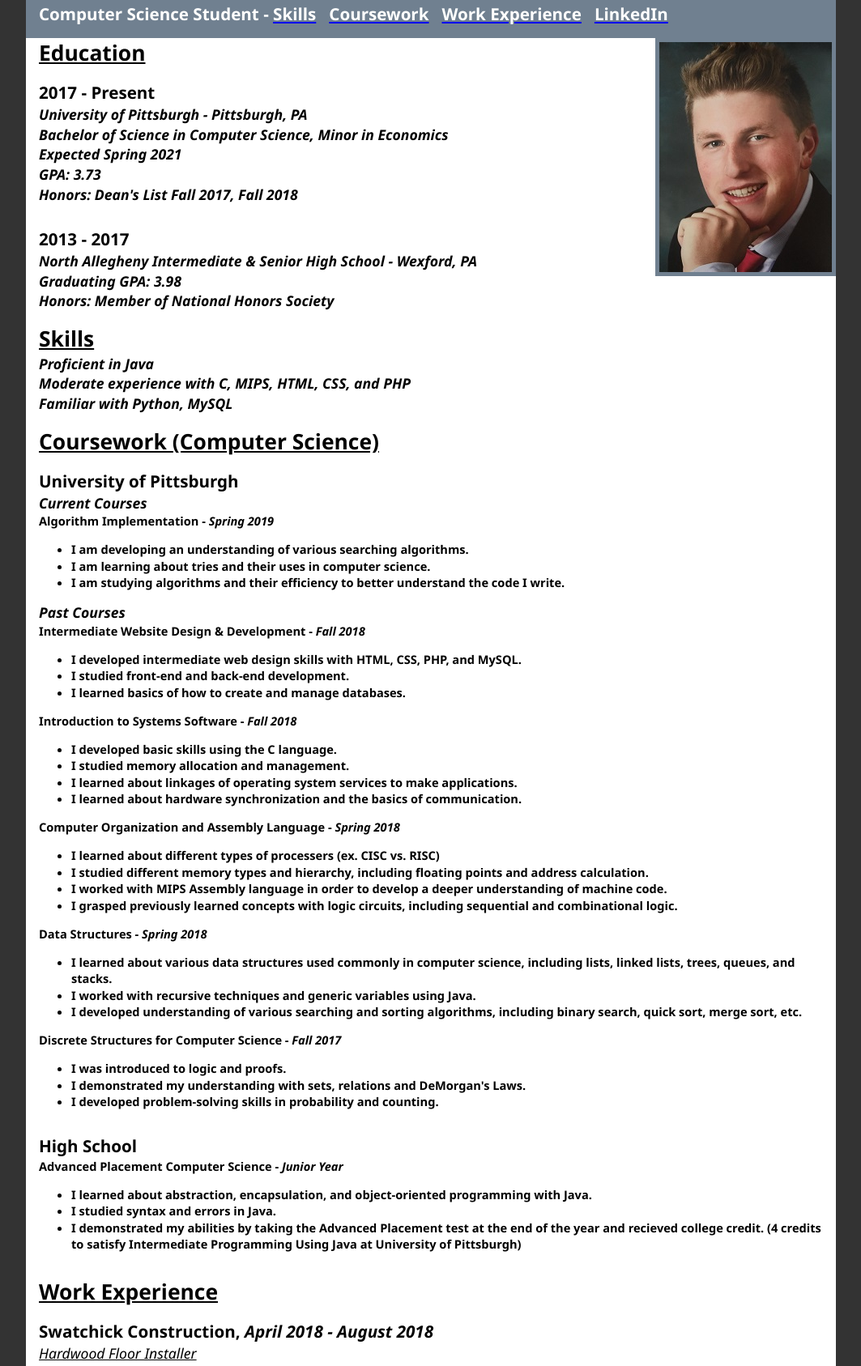
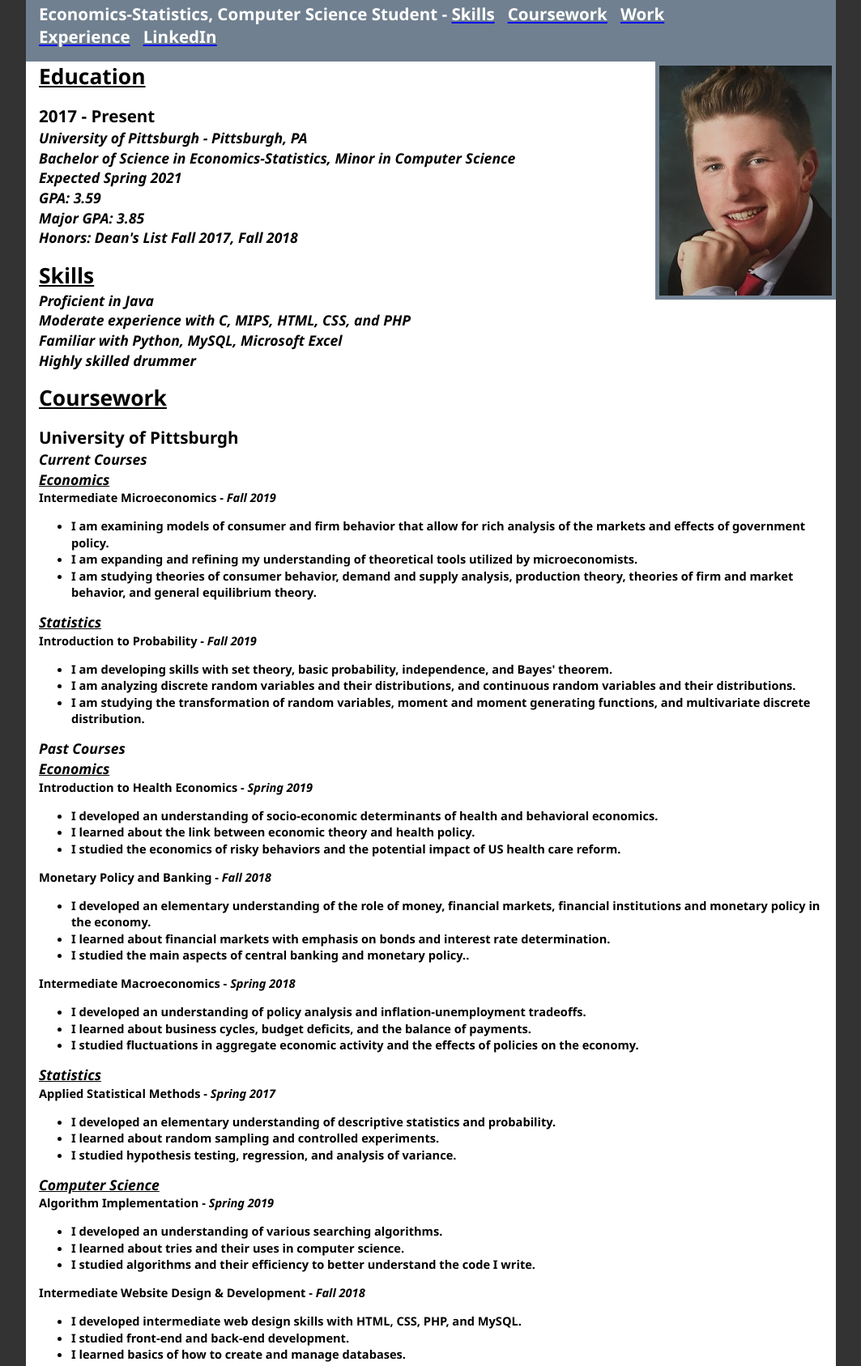
Before and after one commit to bradyswatchick/bradyswatchick.github.io, a plain HTML site: page index.html in a window 1280 px wide. Shown: the part 75-1762 px from the top of the page at 81% size, without its empty margins (108-1171 px from the left). Drawn offline with Linux system fonts and the light colour scheme.

Commit message:
updating resume/projects/work experience

```diff
--- a/index.html
+++ b/index.html
@@ -9,38 +9,108 @@
 <body>
 	<header class="site-header" role="banner">
 		<h1>Brady Swatchick&nbsp;-&nbsp;<a href="portfolio.html"><font color="white">Portfolio</font></a>&nbsp;&nbsp;<a href="Resume2019.pdf"><font color="white">Resume</font></a></h1>
-		<h3 style="padding-left: 0rem;text-align: left;">Computer Science Student&nbsp;-&nbsp;<a href="#skills"><font color="white">Skills</font></a>&nbsp;&nbsp;&nbsp;<a href="#relevant-courses"><font color="white">Coursework</font></a>&nbsp;&nbsp;&nbsp;<a href="#work-experience"><font color="white">Work Experience</font></a>&nbsp;&nbsp;&nbsp;<a href="https://www.linkedin.com/in/bradyswatchick"><font color="white">LinkedIn</font></a>&nbsp;&nbsp;&nbsp;</h3>
+		<h3 style="padding-left: 0rem;text-align: left;">Economics-Statistics, Computer Science Student&nbsp;-&nbsp;<a href="#skills"><font color="white">Skills</font></a>&nbsp;&nbsp;&nbsp;<a href="#relevant-courses"><font color="white">Coursework</font></a>&nbsp;&nbsp;&nbsp;<a href="#work-experience"><font color="white">Work Experience</font></a>&nbsp;&nbsp;&nbsp;<a href="https://www.linkedin.com/in/bradyswatchick"><font color="white">LinkedIn</font></a>&nbsp;&nbsp;&nbsp;</h3>
 	</header>
 
 	<h2 id="education" style="text-decoration: underline;"><img src="me.jpg" alt="Picture of me." style="float:right;border: 5px solid #708090;">Education</h2>
 	<h3 style="padding-top: 1rem;">2017 - Present </h3>
-	<h4>University of Pittsburgh - Pittsburgh, PA<br/>Bachelor of Science in Computer Science, Minor in Economics<br/>Expected Spring 2021<br/></h4>
-	<h4>GPA: 3.73</h4>
+	<h4>University of Pittsburgh - Pittsburgh, PA<br/>Bachelor of Science in Economics-Statistics, Minor in Computer Science<br/>Expected Spring 2021<br/></h4>
+	<h4>GPA: 3.59</h4>
+	<h4>Major GPA: 3.85</h4>
 	<h4>Honors: Dean's List Fall 2017, Fall 2018
-	<h3><br/>2013 - 2017 </h3>
-	<h4>North Allegheny Intermediate & Senior High School - Wexford, PA<br/>Graduating GPA: 3.98<br/>Honors: Member of National Honors Society</h4>
 
 	<h2 style="padding-top: 1rem;text-decoration: underline;" id="skills">Skills</h2>
 	<h4>Proficient in <strong>Java</strong></h4>
 	<h4>Moderate experience with <strong>C, MIPS, HTML, CSS,</strong> and <strong>PHP</strong></h4>
-	<h4>Familiar with <strong>Python, MySQL</strong></h4>
+	<h4>Familiar with <strong>Python, MySQL, Microsoft Excel</strong></h4>
+	<h4>Highly skilled drummer</h4>
 
 
-	<h2 style="padding-top: 1rem;text-decoration: underline;" id="relevant-courses">Coursework (Computer Science)</h2>
+	<h2 style="padding-top: 1rem;text-decoration: underline;" id="relevant-courses">Coursework</h2>
 
 	<h3 style="padding-top: 1rem;">University of Pittsburgh</h3>
-	<h4>Current Courses</h4>
+	<h4><strong>Current Courses</strong></h4>
+
+
+	<h4 style="text-decoration: underline;">Economics</h4>
+
+	<h5> Intermediate Microeconomics - <em>Fall 2019</em></h5>
+	<h5>
+	<ul>
+		<li>I am examining models of consumer and firm behavior that allow for rich analysis of the markets and effects of government policy.</li>
+		<li>I am expanding and refining my understanding of theoretical tools utilized by microeconomists.</li>
+		<li>I am studying theories of consumer behavior, demand and supply analysis, production theory, theories of firm and market behavior, and general equilibrium theory.</li>
+	</ul>
+	</h5>
+
+	<h4 style="text-decoration: underline;">Statistics</h4>
+
+	<h5> Introduction to Probability - <em>Fall 2019</em></h5>
+	<h5>
+	<ul>
+		<li>I am developing skills with set theory, basic probability, independence, and Bayes' theorem.</li>
+		<li>I am analyzing discrete random variables and their distributions, and continuous random variables and their distributions.</li>
+		<li>I am studying the transformation of random variables, moment and moment generating functions, and multivariate discrete distribution.</li>
+	</ul>
+	</h5>
+
+
+	<h4><strong>Past Courses</strong></h4>
+
+
+	<h4 style="text-decoration: underline;">Economics</h4>
+
+	<h5> Introduction to Health Economics - <em>Spring 2019</em></h5>
+	<h5>
+	<ul>
+		<li>I developed an understanding of socio-economic determinants of health and behavioral economics.</li>
+		<li>I learned about the link between economic theory and health policy.</li>
+		<li>I studied the economics of risky behaviors and the potential impact of US health care reform.</li>
+	</ul>
+	</h5>
+
+	<h5> Monetary Policy and Banking - <em>Fall 2018</em></h5>
+	<h5>
+	<ul>
+		<li>I developed an elementary understanding of the role of money, financial markets, financial institutions and monetary policy in the economy.</li>
+		<li>I learned about financial markets with emphasis on bonds and interest rate determination.</li>
+		<li>I studied the main aspects of central banking and monetary policy..</li>
+	</ul>
+	</h5>
+
+	<h5> Intermediate Macroeconomics - <em>Spring 2018</em></h5>
+	<h5>
+	<ul>
+		<li>I developed an understanding of policy analysis and inflation-unemployment tradeoffs.</li>
+		<li>I learned about business cycles, budget deficits, and the balance of payments.</li>
+		<li>I studied fluctuations in aggregate economic activity and the effects of policies on the economy.</li>
+	</ul>
+	</h5>
+
+
+
+	<h4 style="text-decoration: underline;">Statistics</h4>
+
+	<h5> Applied Statistical Methods - <em>Spring 2017</em></h5>
+	<h5>
+	<ul>
+		<li>I developed an elementary understanding of descriptive statistics and probability.</li>
+		<li>I learned about random sampling and controlled experiments.</li>
+		<li>I studied hypothesis testing, regression, and analysis of variance.</li>
+	</ul>
+	</h5>
+
+
+	<h4 style="text-decoration: underline;">Computer Science</h4>
 
 	<h5> Algorithm Implementation - <em>Spring 2019</em></h5>
 	<h5>
 	<ul>
-		<li>I am developing an understanding of various searching algorithms.</li>
-		<li>I am learning about tries and their uses in computer science.</li>
-		<li>I am studying algorithms and their efficiency to better understand the code I write.</li>
+		<li>I developed an understanding of various searching algorithms.</li>
+		<li>I learned about tries and their uses in computer science.</li>
+		<li>I studied algorithms and their efficiency to better understand the code I write.</li>
 	</ul>
 	</h5>
-
-	<h4>Past Courses</h4>
 
 	<h5>Intermediate Website Design & Development - <em>Fall 2018</em></h5>
 	<h5>
@@ -101,7 +171,16 @@
 
 	<h2 style="padding-top: 1rem;text-decoration: underline;" id="work-experience">Work Experience</h2>
 
-	<h3 style="padding-top: 1rem;">Swatchick Construction, <em>April 2018 - August 2018</em></h3>
+	<h3 style="padding-top: 1rem;">Orchard Hill Church, <em>June 2019 - August 2019</em></h3>
+	<h4 style="font-weight: normal; font-style:italic;text-decoration: underline;">Operations Intern</h4>
+	<h4>
+	<ul>
+		<li>Directed and helped set up and clean up summer camp at local church</li>
+		<li>Ensured camper satisfaction by repairing broken items and interacting with campers</li>
+	<ul>
+	</h4>
+
+	<h3>Swatchick Construction, <em>April 2018 - August 2018</em></h3>
 	<h4 style="font-weight: normal; font-style:italic;text-decoration: underline;">Hardwood Floor Installer</h4>
 	<h4>
 	<ul>
```
Also changed, not shown: portfolio.html (+23 -0 lines), 1 other file.
